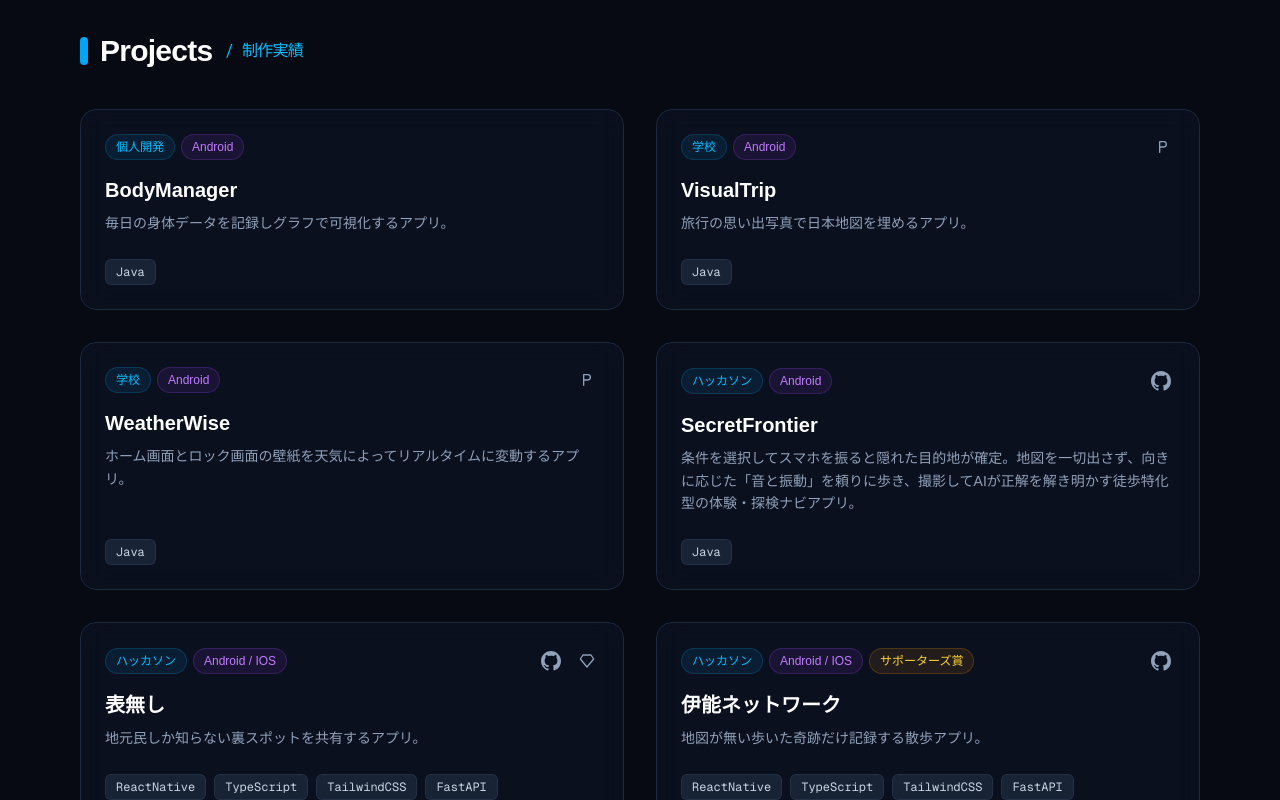
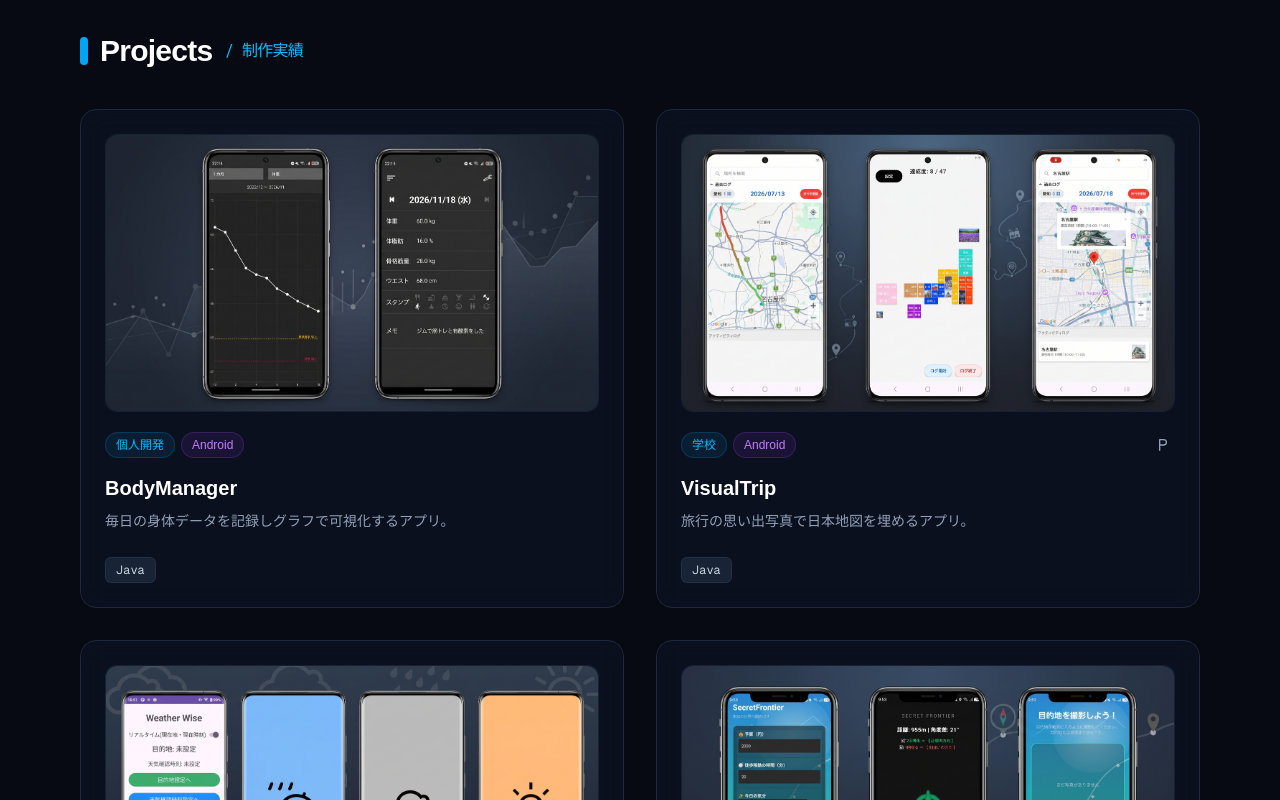
Before and after one commit to Gyt-18h/my-portfolio, a Next.js app: page / in a window 1280 px wide. Shown: the part 720-1520 px from the top of the page. Built offline with nearby package versions, Linux system fonts and the light colour scheme.

Commit message:
fix:画像が表示されないのを修正

```diff
--- a/src/components/ProjectCard.tsx
+++ b/src/components/ProjectCard.tsx
@@ -1,3 +1,4 @@
+import Image from "next/image";
 import { Project } from "@/types/portfolio";
 
 interface ProjectCardProps {
@@ -13,9 +14,25 @@ export default function ProjectCard({ project }: ProjectCardProps) {
     ...(project.relatedLinks || []),
   ];
 
+  // 先頭のモック画像を取得
+  const thumbnail = project.mediaList?.[0];
+
   return (
     <div className="group relative rounded-2xl border border-slate-800 bg-slate-900/50 p-6 backdrop-blur-md transition-all duration-300 hover:border-sky-500/50 hover:shadow-lg hover:shadow-sky-500/10 flex flex-col justify-between h-full">
       <div>
+        {/* モック画像表示エリア（16:9固定・設定されている場合のみ一番上に表示） */}
+        {thumbnail && thumbnail.type === "image" && (
+          <div className="relative w-full aspect-video mb-5 overflow-hidden rounded-xl border border-slate-800/80 bg-slate-950">
+            <Image
+              src={thumbnail.url}
+              alt={thumbnail.alt || `${project.title} モックアップ`}
+              fill
+              sizes="(max-width: 768px) 100vw, 50vw"
+              className="object-cover transition-transform duration-500 group-hover:scale-105"
+            />
+          </div>
+        )}
+
         {/* ヘッダーエリア（バッジ ＋ 右上リンク） */}
         <div className="flex items-center justify-between mb-4">
           {/* バッジ表示エリア (カテゴリ + プラットフォーム複数 + 受賞名) */}
```
